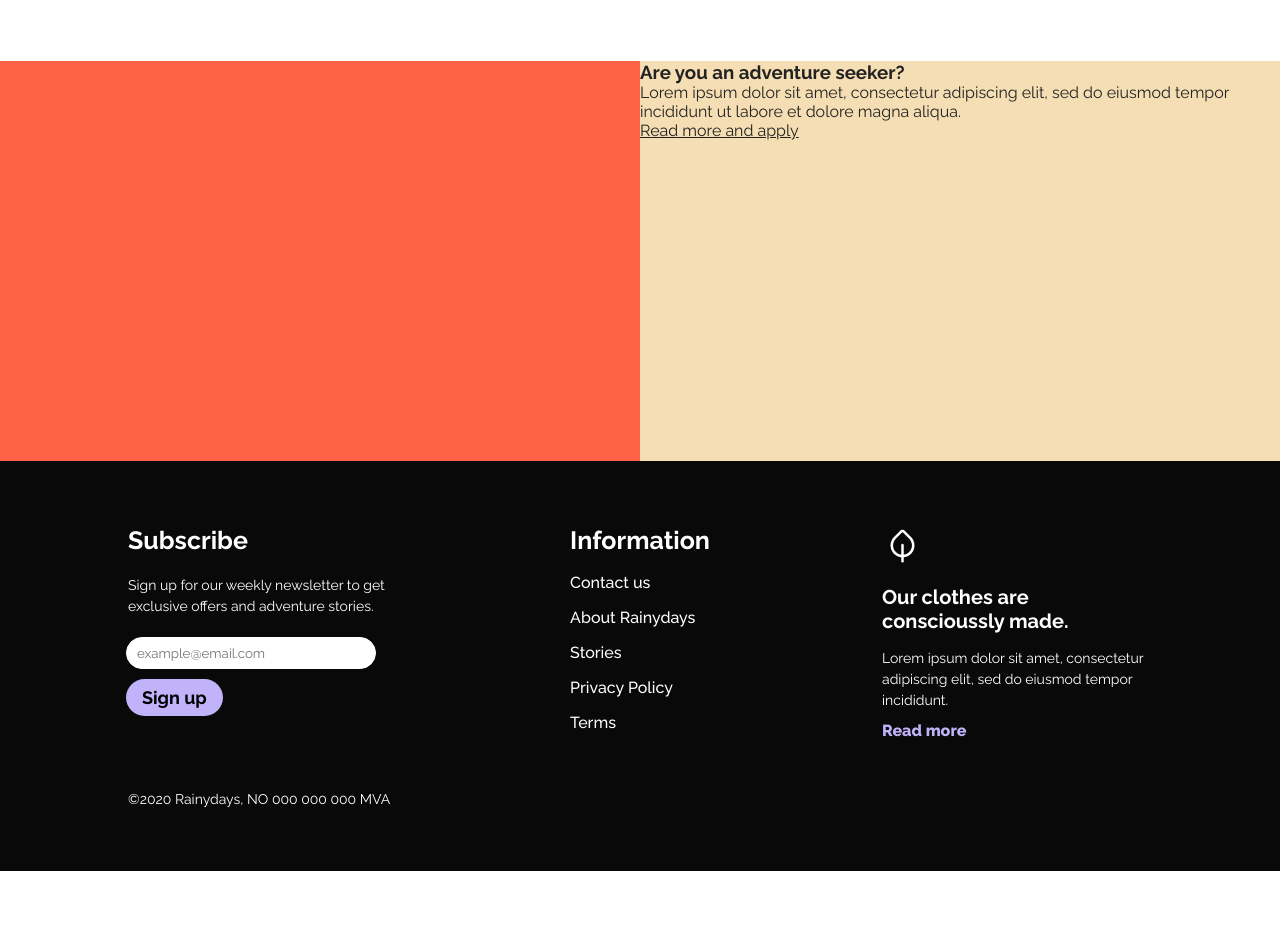
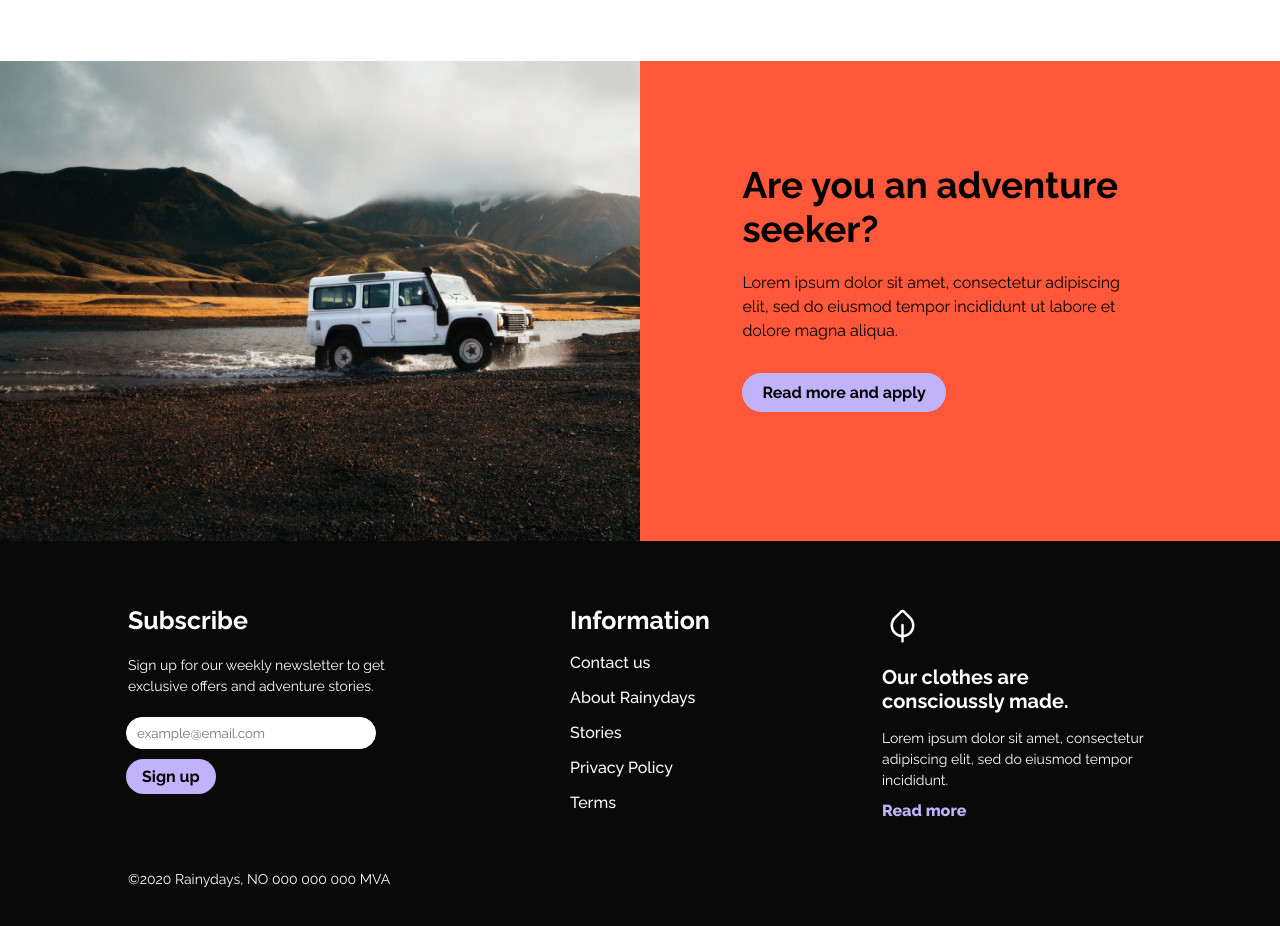
Before and after one commit to martineho/rainydays-updated, a plain HTML site: page index.html in a window 1280 px wide. Shown: the part 993-1919 px from the top of the page. Before the commit the page ends 1864 px from the top, so only its background shows below. Drawn offline with Linux system fonts and the light colour scheme; a script that the page names is missing.

Commit message:
added css

```diff
--- a/css/style.css
+++ b/css/style.css
@@ -2,7 +2,7 @@
 
 * {
   font-family: "Raleway", sans-serif;
-  color: #222222;
+  color: black;
   padding: 0;
   margin: 0;
   box-sizing: border-box;
@@ -139,6 +139,15 @@ h2 {
   font-size: 1.5rem;
   font-weight: 600;
 }
+h3 {
+  font-size: 2.3rem;
+  font-weight: 700;
+}
+p {
+  font-size: 16px;
+  line-height: 1.5;
+  padding: 20px 0;
+}
 
 .new-arrivals {
   padding: 5% 10%;
@@ -152,18 +161,32 @@ h2 {
   display: flex;
 }
 .featured-img {
-  background-color: tomato;
+  background-image: url(../assets/unsplash_lRSChvh1Mhs.jpg);
+  background-size: cover;
   width: 50%;
-  height: 50vh;
+  height: 60vh;
 }
 .featured-info {
-  background-color: wheat;
+  background-color: #ff5739;
   width: 50%;
-  height: 50vh;
+  height: 60vh;
+  padding: 8%;
+}
+.featured-info div {
+  margin-bottom: 20px;
+  max-width: 400px;
+}
+.featured-section a {
+  background-color: #c1b3f9;
+  padding: 10px 20px;
+  font-size: 16px;
+  font-weight: 700;
+  text-decoration: none;
+  border-radius: 50px;
 }
 
 footer {
-  padding: 5% 10%;
+  padding: 5% 10% 5% 10%;
   background-color: #0a0909;
 }
 h4 {
@@ -214,7 +237,7 @@ h5 {
   border-radius: 50px;
   border: none;
   font-weight: 700;
-  font-size: 18px;
+  font-size: 16px;
   display: block;
 }
 .links-list {
@@ -243,7 +266,7 @@ h5 {
   position: fixed;
   right: -10%;
   top: 80vh;
-  background-color: black;
+  background-color: #0a0909;
   padding: 20px 50px;
   color: white;
   border-radius: 10px 0px 0px 10px;
--- a/index.html
+++ b/index.html
@@ -76,8 +76,10 @@
       <section class="featured-section">
         <div class="featured-img"></div>
         <div class="featured-info">
-          <h3>Are you an adventure seeker? </h3>
-          <p>Lorem ipsum dolor sit amet, consectetur adipiscing elit, sed do eiusmod tempor incididunt ut labore et dolore magna aliqua. </p>
+          <div>
+            <h3>Are you an adventure seeker? </h3>
+            <p>Lorem ipsum dolor sit amet, consectetur adipiscing elit, sed do eiusmod tempor incididunt ut labore et dolore magna aliqua. </p>
+          </div>
           <a href="#">Read more and apply</a>
         </div>
       </section>
```
Also changed, not shown: assets/unsplash_lRSChvh1Mhs.jpg (added).
